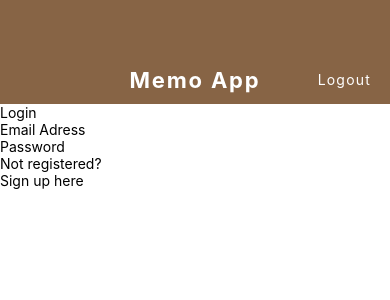
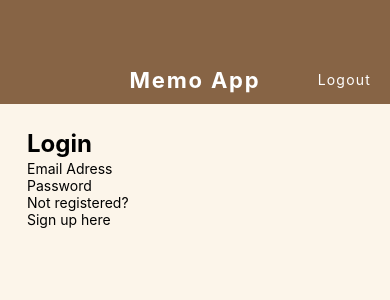
Before and after one commit to s-yoshiii/react-native-memo-app, a React Native app: screen /MemoList in a window 390 px wide. Shown: the top 300 px of the page. Built offline with nearby package versions, Linux system fonts and the light colour scheme.

Commit message:
ログイン画面のスタイリング

```diff
--- a/src/screens/LoginScreen.jsx
+++ b/src/screens/LoginScreen.jsx
@@ -7,14 +7,14 @@ function LoginScreen() {
   return (
     <View style={styles.container}>
       <Header />
-      <View>
-        <Text>Login</Text>
+      <View style={styles.inner}>
+        <Text style={styles.title}>Login</Text>
         <TextInput value="Email Adress" />
         <TextInput value="Password" />
-      </View>
-      <View>
-        <Text>Not registered?</Text>
-        <Text>Sign up here</Text>
+        <View>
+          <Text>Not registered?</Text>
+          <Text>Sign up here</Text>
+        </View>
       </View>
     </View>
   );
@@ -22,6 +22,16 @@ function LoginScreen() {
 const styles = StyleSheet.create({
   container: {
     flex: 1,
+    backgroundColor: 'rgba(244,223,186,0.3)',
+  },
+  inner: {
+    paddingHorizontal: 27,
+    paddingVertical: 24,
+  },
+  title: {
+    fontSize: 24,
+    lineHeight: 32,
+    fontWeight: 'bold',
   },
 });
 
```
